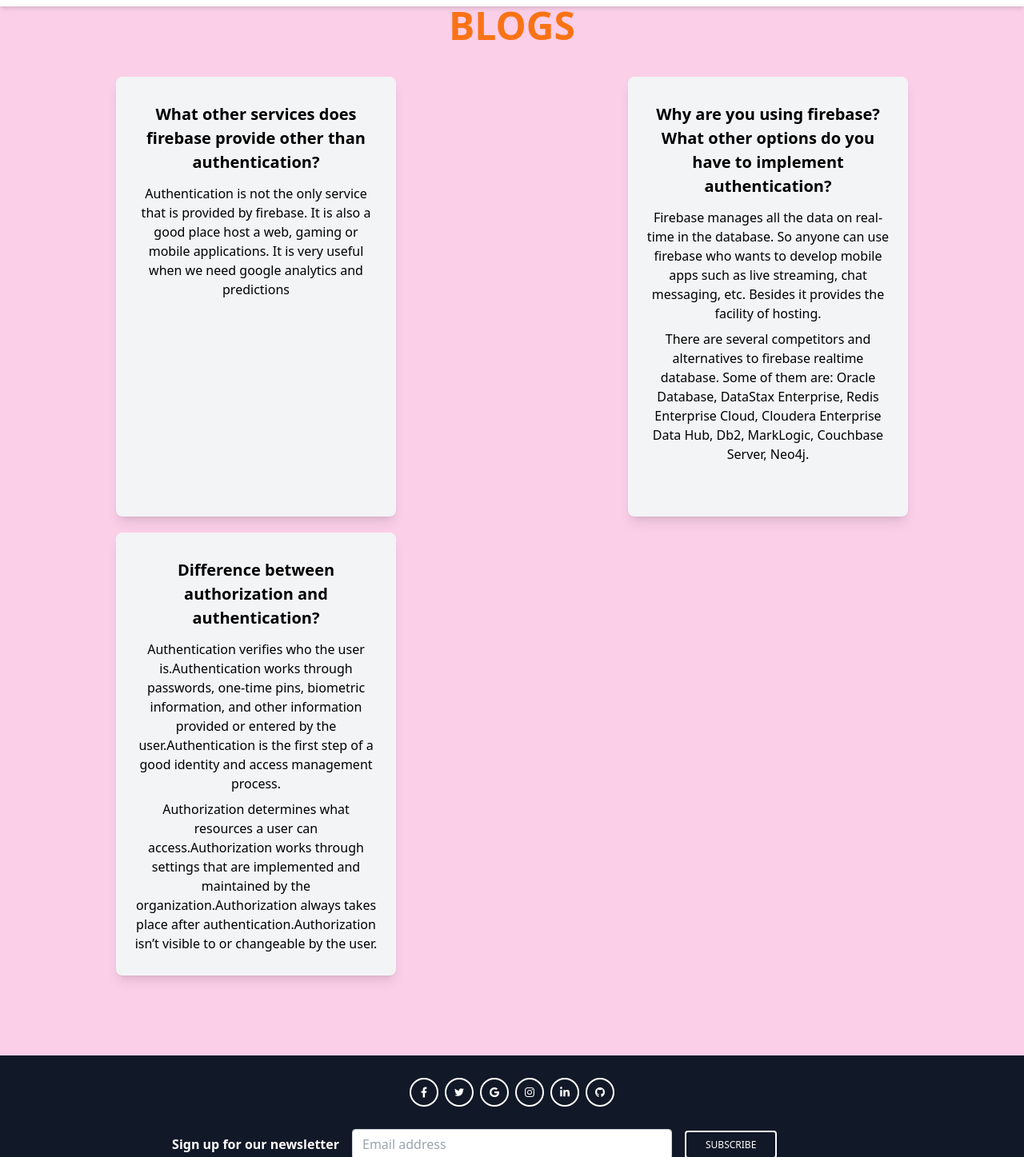
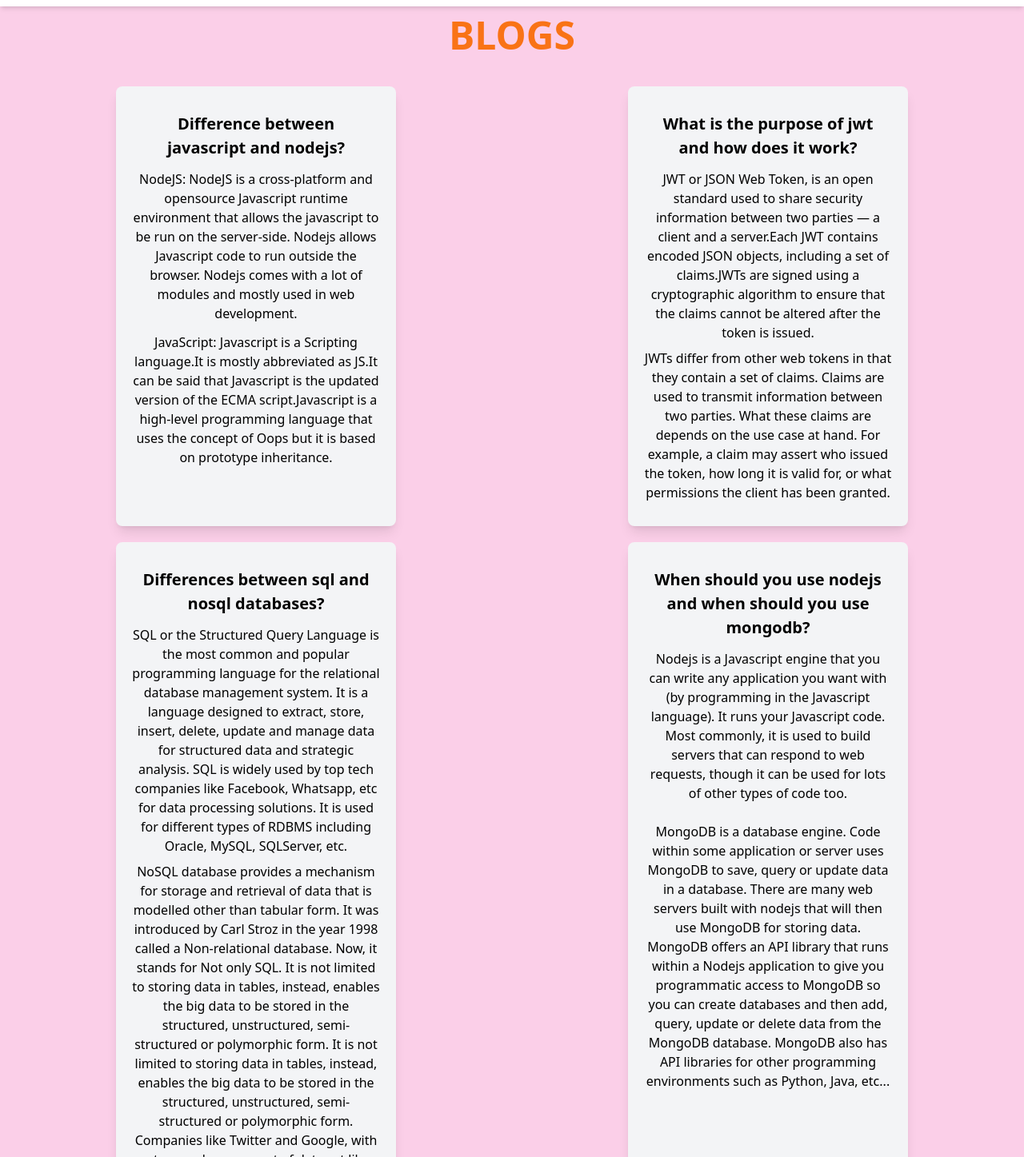
Before and after one commit to shoronshaha/smart-tv-warehouse-client, a React (Create React App) app: page /blogs in a window 1280 px wide. Shown: the part 83-1530 px from the top of the page at 80% size. Built offline with nearby package versions, Linux system fonts and the light colour scheme; no server answers; what tw-elements would draw is missing.

Commit message:
added blog

```diff
--- a/src/Components/Blogs/Blogs.js
+++ b/src/Components/Blogs/Blogs.js
@@ -4,24 +4,46 @@
     return (
 
         <div>
-            <h1 className='text-5xl text-center text-orange-500 font-bold'>BLOGS</h1>
+            <h1 className='text-5xl text-center mt-3 text-orange-500 font-bold'>BLOGS</h1>
             <div className='justify-items-center mt-10 grid sm:grid-cols-1 md:grid-cols-2'>
 
                 <div className='rounded-lg shadow-lg bg-gray-100 max-w-sm p-5 h-[550px] w-[350px] hover:bg-blue-50 mx-2 mb-5'>
-                    <h1 className='text-center font-bold text-[20px] p-3 mt-[10]'>What other services does firebase provide other than authentication?</h1>
-                    <p className='text-center text-[16px]'>Authentication is not the only service that is provided by firebase. It is also a good place host a web, gaming or mobile applications. It is very useful when we need google analytics and predictions</p>
+                    <h1 className='text-center font-bold text-[20px] p-3 mt-[10]'>Difference between javascript and nodejs?</h1>
+                    <p className='text-center text-[16px]'> <span>NodeJS: </span>
+                        NodeJS is a cross-platform and opensource Javascript runtime environment that allows the javascript to be run on the server-side. Nodejs allows Javascript code to run outside the browser. Nodejs comes with a lot of modules and mostly used in web development. </p>
+                    <p className='text-center text-[16px] mt-3'>
+                        <span>JavaScript: </span>
+                        Javascript is a Scripting language.It is mostly abbreviated as JS.It can be said that Javascript is the updated version of the ECMA script.Javascript is a high-level programming language that uses the concept of Oops but it is based on prototype inheritance.
+                    </p>
                 </div>
                 <div className='rounded-lg shadow-lg bg-gray-100 max-w-sm p-5 h-h-[550px] w-[350px] hover:bg-blue-50 mx-2 mb-5'>
-                    <h1 className='text-center font-bold text-[20px] p-3 mt-[10]'>Why are you using firebase? What other options do you have to implement authentication?</h1>
-                    <p className='text-center text-[16px]' >Firebase manages all the data on real-time in the database. So anyone can use firebase who wants to develop mobile apps such as live streaming, chat messaging, etc. Besides it provides the facility of hosting.</p>
-                    <p className='text-center text-[16px] py-2' >There are several competitors and alternatives to firebase realtime database. Some of them are: Oracle Database, DataStax Enterprise, Redis Enterprise Cloud, Cloudera Enterprise Data Hub, Db2, MarkLogic, Couchbase Server, Neo4j.</p>
+                    <h1 className='text-center font-bold text-[20px] p-3 mt-[10]'>What is the purpose of jwt and how does it work?</h1>
+                    <p className='text-center text-[16px]' >JWT or JSON Web Token, is an open standard used to share security information between two parties — a client and a server.Each JWT contains encoded JSON objects, including a set of claims.JWTs are signed using a cryptographic algorithm to ensure that the claims cannot be altered after the token is issued.</p>
+                    <p className='text-center text-[16px] py-2' >JWTs differ from other web tokens in that they contain a set of claims. Claims are used to transmit information between two parties. What these claims are depends on the use case at hand. For example, a claim may assert who issued the token, how long it is valid for, or what permissions the client has been granted.</p>
                 </div>
                 <div className='rounded-lg shadow-lg bg-gray-100 max-w-sm p-5 h-h-[550px] w-[350px] hover:bg-blue-50 mx-2 mb-5'>
-                    <h1 className='text-center font-bold text-[20px] p-3 mt-[10]'>Difference between authorization and authentication?</h1>
-                    <p className='text-center text-[16px]s'>Authentication verifies who the user is.Authentication works through passwords, one-time pins, biometric information, and other information provided or entered by the user.Authentication is the first step of a good identity and access management process.</p>
-                    <p className='text-center text-[16px] py-2'>Authorization determines what resources a user can access.Authorization works through settings that are implemented and maintained by the organization.Authorization always takes place after authentication.Authorization isn’t visible to or changeable by the user.</p>
+                    <h1 className='text-center font-bold text-[20px] p-3 mt-[10]'>Differences between sql and nosql databases?</h1>
+                    <p className='text-center text-[16px]' >SQL or the Structured Query Language is the most common and popular programming language for the relational database management system. It is a language designed to extract, store, insert, delete, update and manage data for structured data and strategic analysis.
+
+                        SQL is widely used by top tech companies like Facebook, Whatsapp, etc for data processing solutions. It is used for different types of RDBMS including Oracle, MySQL, SQLServer, etc. </p>
+                    <p className='text-center text-[16px] py-2' >NoSQL database provides a mechanism for storage and retrieval of data that is modelled other than tabular form. It was introduced by Carl Stroz in the year 1998 called a Non-relational database. Now, it stands for Not only SQL. It is not limited to storing data in tables, instead, enables the big data to be stored in the structured, unstructured, semi-structured or polymorphic form.
+
+                        It is not limited to storing data in tables, instead, enables the big data to be stored in the structured, unstructured, semi-structured or polymorphic form.
+
+                        Companies like Twitter and Google, with a tremendous amount of data set like the user data of the social platforms, prefer to use NoSQL over any other RDBMS. </p>
+                </div>
+                <div className='rounded-lg shadow-lg bg-gray-100 max-w-sm p-5 h-h-[550px] w-[350px] hover:bg-blue-50 mx-2 mb-5'>
+                    <h1 className='text-center font-bold text-[20px] p-3 mt-[10]'>When should you use nodejs and when should you use mongodb?</h1>
+                    <p className='text-center text-[16px]s'>
+                        Nodejs is a Javascript engine that you can write any application you want with (by programming in the Javascript language). It runs your Javascript code. Most commonly, it is used to build servers that can respond to web requests, though it can be used for lots of other types of code too.
+                        <br />
+                        <br />
+                        MongoDB is a database engine. Code within some application or server uses MongoDB to save, query or update data in a database. There are many web servers built with nodejs that will then use MongoDB for storing data.
+                        MongoDB offers an API library that runs within a Nodejs application to give you programmatic access to MongoDB so you can create databases and then add, query, update or delete data from the MongoDB database. MongoDB also has API libraries for other programming environments such as Python, Java, etc...</p>
+
                 </div>
             </div>
+
         </div>
     );
 };
```
